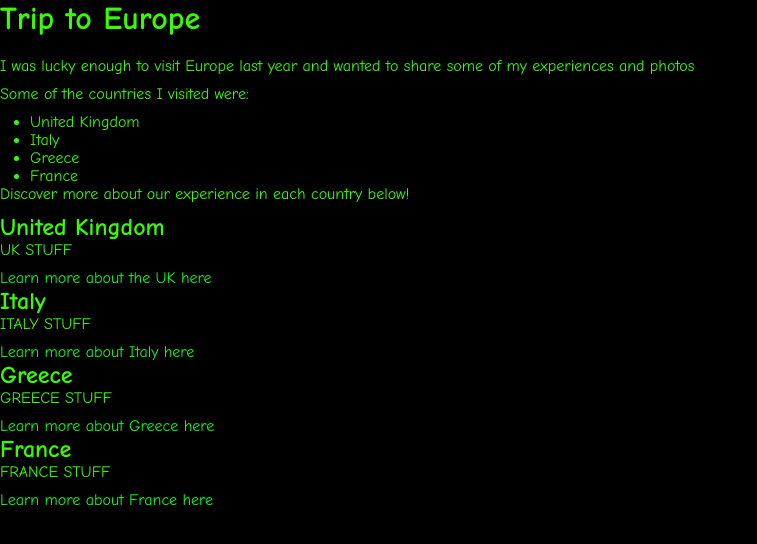
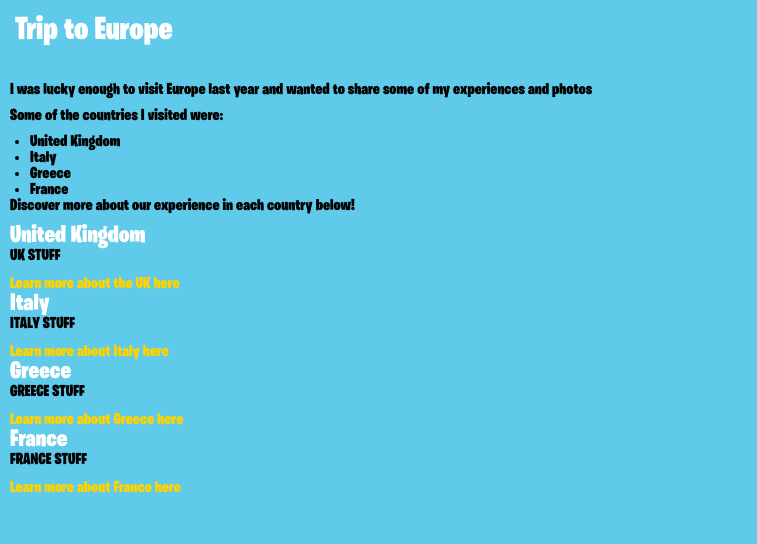
Before and after one commit to standrewscollege2018/2023-year-11-web-design-classwork-mba9907, a plain HTML site: page Europe/europe.html in a window 1280 px wide. Shown: the whole page, without its empty margins (0-757 px from the left). Drawn offline with Linux system fonts and the light colour scheme.

Commit message:
Europe website (FORTNITE VERSION)

```diff
--- a/Europe/styles.css
+++ b/Europe/styles.css
@@ -8,46 +8,53 @@
 }
 
 @font-face{
-    font-family: my_first_font;
-    src url("fortnite.otf");
+    font-family: Fortnite;
+    src: url("Burbank Big Condensed Black.otf");
 }
 
 /* We can redefine HTML tags */
 body {
-    background-color: rgb(0, 0, 0);
-    color: rgb(55, 253, 0)
+    background-color: rgba(95, 202, 234);
 /* Padding is the spacing inside an element */
 
 }
 h1 {
     /* Setting margin bottom-pushes content further below the heading */
     margin-bottom: 20px;
-    font-family: my_first_font, Comic sans ms, Helvetica, sans-serif;
+    padding: 15px;
+    font-family: Fortnite, Comic sans ms, Helvetica, sans-serif;
+    color: rgb(255, 255, 255)
 }
 ul {
     margin-left: 30px;
-    font-family: my_first_font, Comic sans ms, Helvetica, sans-serif;
+    font-family: Fortnite, Comic sans ms, Helvetica, sans-serif;
+    color: rgb(0, 0, 0)
 }
 p {
     margin-bottom: 10px;
-    font-family: Comic sans ms, Helvetica, sans-serif;
+    margin-left: 10px;
+    font-family: Fortnite, Comic sans ms, Helvetica, sans-serif;
+    color: rgb(0, 0, 0)
 }
 h2 {
-    font-family: Comic sans ms, Helvetica, sans-serif;
+    margin-left: 10px;
+    font-family: Fortnite, Comic sans ms, Helvetica, sans-serif;
+    color: rgb(255, 255, 255)
 }
 /* Formatting links */
 a:link {
-    color: rgb(7, 255, 24);
+    margin-left: 10px;
+    color: rgb(255, 211, 0);
     text-decoration: none;
-    font-family: Comic sans ms, Helvetica, sans-serif;
+    font-family: Fortnite, Comic sans ms, Helvetica, sans-serif;
 }
 a:visited{
-    color: rgb(7, 255, 24);
+    color: rgb(157,77,187);
     text-decoration: none;
-    font-family: Comic sans ms, Helvetica, sans-serif;
+    font-family: Fortnite, Comic sans ms, Helvetica, sans-serif;
 }
 a:hover{
-    color: rgb(191, 49, 49);
+    color: rgb(255, 211, 0);
     text-decoration: underline;
-    font-family: Comic sans ms, Helvetica, sans-serif;
+    font-family: Fortnite, Comic sans ms, Helvetica, sans-serif;
 }
```
Also changed, not shown: Europe/Burbank Big Condensed Black.otf (renamed from Europe/fortnite.otf).
